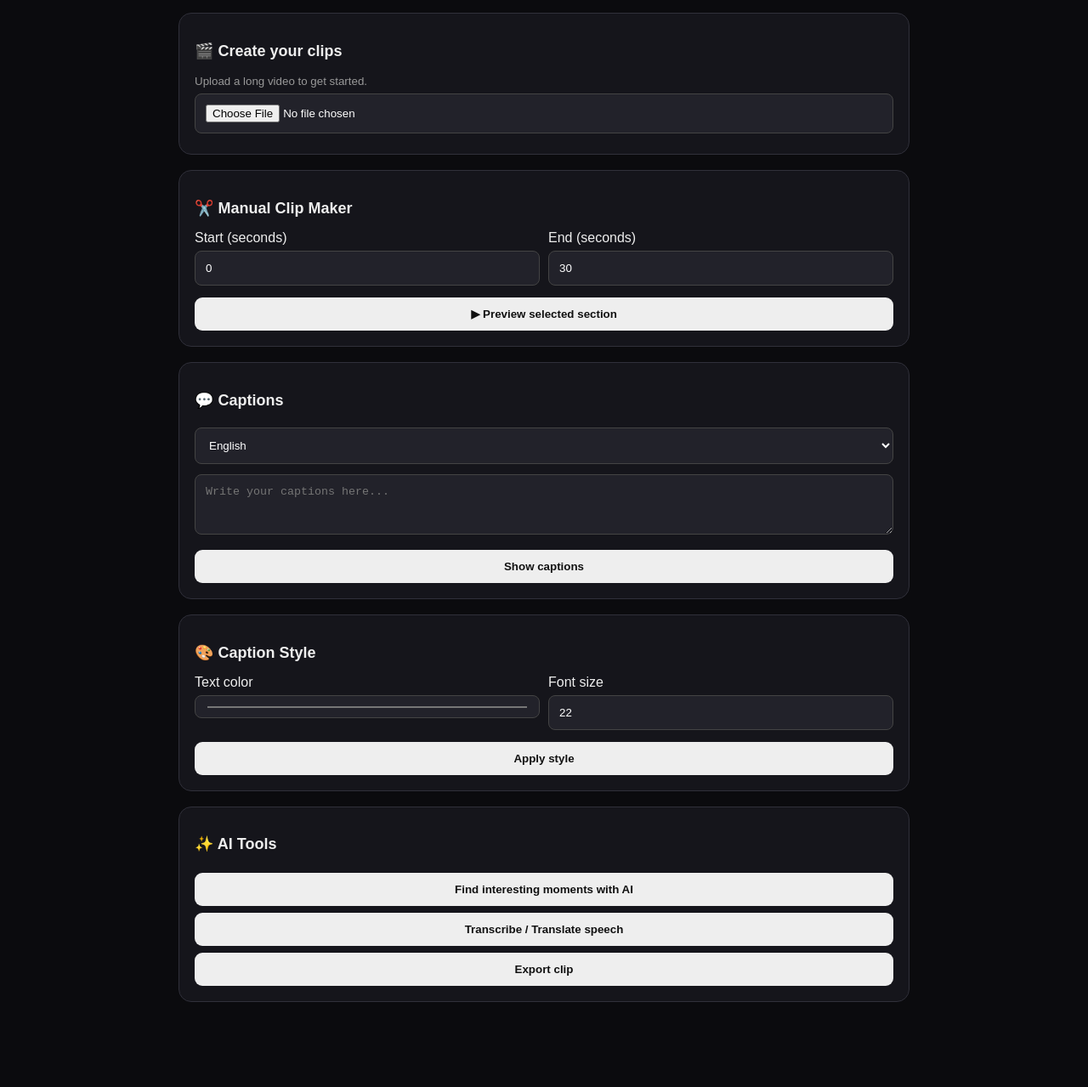
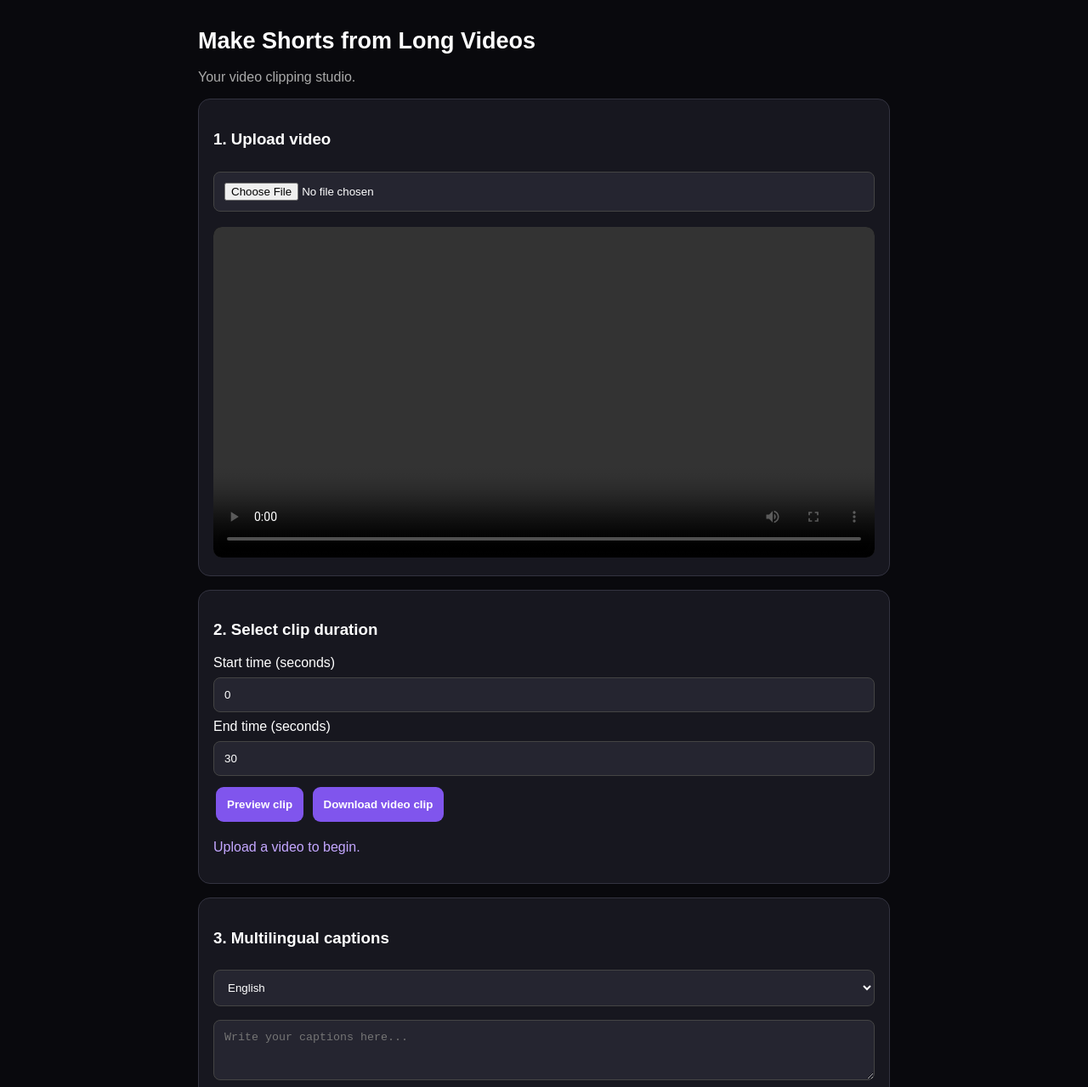
Before and after one commit to scaryclub999-sketch/CliperForge, a plain HTML site: page index.html in a window 1280 px wide. Shown: the part 72-1351 px from the top of the page at 85% size. Before the commit the page ends 1289 px from the top, so only its background shows below. Drawn offline with Linux system fonts and the light colour scheme.

Commit message:
Update index.html

```diff
--- a/index.html
+++ b/index.html
@@ -1,122 +1,172 @@
+
 <!DOCTYPE html>
 <html lang="en">
 <head>
 <meta charset="UTF-8">
-<meta name="viewport" content="width=device-width, initial-scale=1.0">
+<meta name="viewport" content="width=device-width,initial-scale=1">
 <title>ClipForge AI</title>
 <style>
 *{box-sizing:border-box}
-body{margin:0;background:#0b0b0e;color:#eee;font-family:Arial,sans-serif}
-header{padding:20px;border-bottom:1px solid #25252c;display:flex;justify-content:space-between}
-.logo{font-size:22px;font-weight:bold}
-.logo span{color:#999}
-main{max-width:900px;margin:auto;padding:20px}
-.card{background:#15151b;border:1px solid #30303a;border-radius:15px;padding:18px;margin-bottom:18px}
-h2{font-size:18px}
-button{background:#eee;color:#111;border:0;padding:12px;border-radius:9px;font-weight:bold;cursor:pointer}
-input,select,textarea{background:#22222a;color:white;border:1px solid #444;padding:12px;border-radius:8px;width:100%;margin:6px 0}
-video{width:100%;border-radius:10px;background:#000}
-#preview{position:relative}
-#caption{position:absolute;bottom:35px;left:5%;width:90%;text-align:center;font-weight:bold;font-size:22px;color:white;text-shadow:2px 2px 4px black;pointer-events:none}
-.grid{display:grid;grid-template-columns:1fr 1fr;gap:10px}
-small{color:#999}
-button.full{width:100%;margin-top:8px}
+body{margin:0;background:#09090d;color:white;font-family:Arial}
+header{padding:20px;border-bottom:1px solid #292933;color:#a78bfa;font-size:24px;font-weight:bold}
+main{max-width:850px;margin:auto;padding:18px}
+.panel{background:#17171f;border:1px solid #333340;border-radius:14px;padding:17px;margin:16px 0}
+h1{font-size:27px}
+p{color:#aaa}
+input,select,textarea{width:100%;padding:12px;margin:8px 0;background:#252530;color:white;border:1px solid #444;border-radius:8px}
+button{background:#8055ed;color:white;border:0;border-radius:9px;padding:13px;margin:5px 3px;font-weight:bold}
+button:disabled{opacity:.5}
+video{width:100%;background:black;border-radius:10px;margin-top:10px}
+#preview{background:black;padding:12px;text-align:center;font-size:20px;font-weight:bold;white-space:pre-wrap}
+#status{color:#c4a7ff}
 </style>
 </head>
 <body>
-<header>
-<div class="logo">CLIPFORGE <span>AI</span></div>
-<div>✦ Video Studio</div>
-</header>
+<header>✂ ClipForge AI</header>
 <main>
-<div class="card">
-<h2>🎬 Create your clips</h2>
-<small>Upload a long video to get started.</small>
+<h1>Make Shorts from Long Videos</h1>
+<p>Your video clipping studio.</p>
+
+<div class="panel">
+<h3>1. Upload video</h3>
 <input type="file" id="file" accept="video/*">
-<div id="preview" style="display:none">
-<video id="video" controls></video>
-<div id="caption"></div>
-</div>
+<video id="video" controls playsinline></video>
 </div>
 
-<div class="card">
-<h2>✂️ Manual Clip Maker</h2>
-<div class="grid">
-<div>Start (seconds)
+<div class="panel">
+<h3>2. Select clip duration</h3>
+<label>Start time (seconds)</label>
 <input id="start" type="number" value="0" min="0">
-</div>
-<div>End (seconds)
-<input id="end" type="number" value="30" min="0">
-</div>
-</div>
-<button class="full" onclick="playClip()">▶ Preview selected section</button>
+<label>End time (seconds)</label>
+<input id="end" type="number" value="30" min="1">
+<button onclick="playClip()">Preview clip</button>
+<button id="export" onclick="exportClip()">Download video clip</button>
+<p id="status">Upload a video to begin.</p>
 </div>
 
-<div class="card">
-<h2>💬 Captions</h2>
+<div class="panel">
+<h3>3. Multilingual captions</h3>
 <select id="language">
 <option>English</option>
 <option>Hindi</option>
 <option>Urdu</option>
+<option>Hinglish</option>
 <option>Roman Urdu</option>
-<option>Hinglish</option>
 <option>Arabic</option>
 <option>Spanish</option>
-<option>French</option>
-<option>Other</option>
 </select>
-<textarea id="text" rows="3" placeholder="Write your captions here..."></textarea>
-<button class="full" onclick="updateCaption()">Show captions</button>
+<textarea id="caption" rows="3" placeholder="Write your captions here..."></textarea>
+<div id="preview">Caption preview</div>
 </div>
 
-<div class="card">
-<h2>🎨 Caption Style</h2>
-<div class="grid">
-<div>Text color
-<input id="color" type="color" value="#ffffff">
-</div>
-<div>Font size
-<input id="size" type="number" value="22">
-</div>
-</div>
-<button class="full" onclick="styleCaption()">Apply style</button>
-</div>
-
-<div class="card">
-<h2>✨ AI Tools</h2>
-<button class="full" onclick="alert('AI highlight detection will be added in the next development stage.')">Find interesting moments with AI</button>
-<button class="full" onclick="alert('AI speech transcription and translation will be added in the next development stage.')">Transcribe / Translate speech</button>
-<button class="full" onclick="alert('Video exporting will be added in the next development stage.')">Export clip</button>
+<div class="panel">
+<h3>4. Export captions</h3>
+<button onclick="saveCaption()">Download captions TXT</button>
+<p>Automatic AI transcription and translation will be added in a later stage.</p>
 </div>
 </main>
+
 <script>
-const file=document.getElementById('file');
-const video=document.getElementById('video');
-file.onchange=()=>{
- if(file.files[0]){
- video.src=URL.createObjectURL(file.files[0]);
- document.getElementById('preview').style.display='block';
+const $=id=>document.getElementById(id);
+let recording=false;
+
+$("file").onchange=()=>{
+ const f=$("file").files[0];
+ if(!f)return;
+ $("video").src=URL.createObjectURL(f);
+ $("video").load();
+ $("status").textContent="Video loaded!";
+};
+
+$("caption").oninput=()=>{
+ $("preview").textContent=$("caption").value||"Caption preview";
+};
+
+function times(){
+ const v=$("video");
+ const s=Number($("start").value);
+ const e=Number($("end").value);
+ if(!v.src||!Number.isFinite(v.duration)){
+  throw Error("Upload a video first.");
  }
-};
-function playClip(){
- const s=Number(document.getElementById('start').value);
- const e=Number(document.getElementById('end').value);
- if(!video.src){alert('Upload a video first.');return;}
- if(e<=s){alert('End time must be greater than start time.');return;}
- video.currentTime=s;
- video.play();
- const stop=()=>{
-  if(video.currentTime>=e){video.pause();video.removeEventListener('timeupdate',stop);}
- };
- video.addEventListener('timeupdate',stop);
+ if(s<0||e<=s||e>v.duration){
+  throw Error("Choose valid start and end times.");
+ }
+ return {v,s,e};
 }
-function updateCaption(){
- document.getElementById('caption').textContent=document.getElementById('text').value;
+
+async function playClip(){
+ try{
+  const {v,s}=times();
+  v.currentTime=s;
+  await v.play();
+  const stop=()=>{
+   if(v.currentTime>=Number($("end").value)){
+    v.pause();v.removeEventListener("timeupdate",stop);
+   }
+  };
+  v.addEventListener("timeupdate",stop);
+ }catch(err){alert(err.message)}
 }
-function styleCaption(){
- const c=document.getElementById('caption');
- c.style.color=document.getElementById('color').value;
- c.style.fontSize=document.getElementById('size').value+'px';
+
+async function exportClip(){
+ if(recording)return;
+ let recorder,stream,timer;
+ const btn=$("export");
+ try{
+  const {v,s,e}=times();
+  if(!v.captureStream||!window.MediaRecorder){
+   throw Error("Your browser does not support video recording.");
+  }
+  recording=true;btn.disabled=true;
+  $("status").textContent="Preparing clip...";
+  v.pause();
+  v.currentTime=s;
+  await new Promise(resolve=>{
+   v.addEventListener("seeked",resolve,{once:true});
+  });
+  stream=v.captureStream();
+  const mime=["video/webm;codecs=vp9,opus","video/webm;codecs=vp8,opus","video/webm"].find(x=>MediaRecorder.isTypeSupported(x));
+  if(!mime)throw Error("WebM recording is not supported.");
+  const chunks=[];
+  recorder=new MediaRecorder(stream,{mimeType:mime});
+  recorder.ondataavailable=ev=>{if(ev.data.size)chunks.push(ev.data)};
+  const finished=new Promise((resolve,reject)=>{
+   recorder.onstop=resolve;
+   recorder.onerror=()=>reject(Error("Recording failed."));
+  });
+  recorder.start();
+  await v.play();
+  $("status").textContent="Recording clip... Keep this page open.";
+  timer=setInterval(()=>{
+   if(v.currentTime>=e){
+    clearInterval(timer);v.pause();recorder.stop();
+   }
+  },100);
+  await finished;
+  const blob=new Blob(chunks,{type:"video/webm"});
+  const url=URL.createObjectURL(blob);
+  const a=document.createElement("a");
+  a.href=url;a.download="clipforge-short.webm";
+  a.click();
+  setTimeout(()=>URL.revokeObjectURL(url),60000);
+  $("status").textContent="Your clip is ready!";
+ }catch(err){
+  clearInterval(timer);
+  if(recorder&&recorder.state!=="inactive")recorder.stop();
+  $("status").textContent=err.message;
+ }finally{
+  if(stream)stream.getTracks().forEach(t=>t.stop());
+  recording=false;btn.disabled=false;
+ }
+}
+
+function saveCaption(){
+ const blob=new Blob([$("caption").value],{type:"text/plain;charset=utf-8"});
+ const a=document.createElement("a");
+ const url=URL.createObjectURL(blob);
+ a.href=url;a.download="captions.txt";a.click();
+ setTimeout(()=>URL.revokeObjectURL(url),1000);
 }
 </script>
 </body>
```
